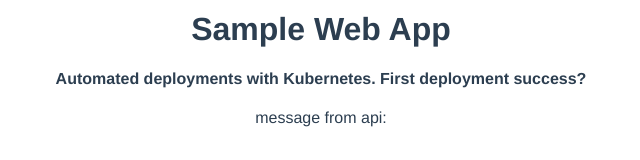
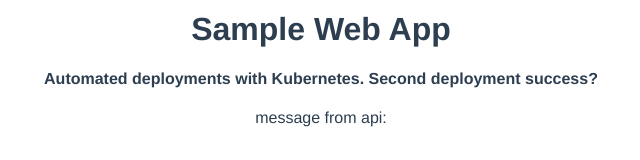
Before and after one commit to konalm/node-sample-web-app, a Vue app: page / in a window 1280 px wide. Shown: the part 274-434 px from the top of the page, without its empty margins (319-959 px from the left). Built offline with nearby package versions, Linux system fonts and the light colour scheme.

Commit message:
test deploy

```diff
--- a/src/components/HelloWorld.vue
+++ b/src/components/HelloWorld.vue
@@ -1,7 +1,7 @@
 <template>
   <div class="hello">
     <h1>{{ msg }}</h1>
-    <h4> Automated deployments with Kubernetes. First deployment success?</h4>
+    <h4> Automated deployments with Kubernetes. Second deployment success?</h4>
     <p> message from api: {{ apiMessage }} </p>
   </div>
 </template>
```
